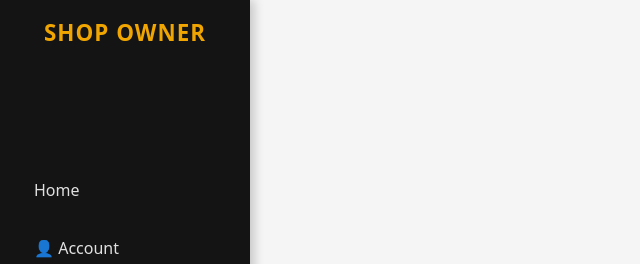
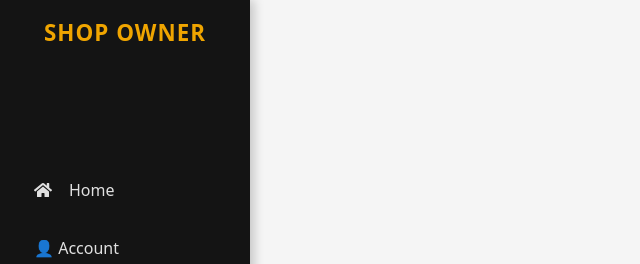
Before and after one commit to nhyy93/SWD_FE, a React (Vite) app: page /shop-owner in a window 1280 px wide. Shown: the top 264 px of the page, without its empty margins (0-640 px from the left). Built offline with nearby package versions, Linux system fonts and the light colour scheme.

Commit message:
up route shopowner

```diff
--- a/src/components/Sidebar/Sidebar.tsx
+++ b/src/components/Sidebar/Sidebar.tsx
@@ -1,5 +1,7 @@
 import { Link, useLocation, useNavigate } from "react-router-dom";
 import styles from "./Sidebar.module.css";
+import { FaHome } from "react-icons/fa";
+
 
 const Sidebar = () => {
   const location = useLocation();
@@ -24,7 +26,12 @@ const Sidebar = () => {
       <ul>
         {isShopOwner ? (
           <>
-            <li><Link to="/">Home</Link></li>
+            <li>
+              <Link to="/">
+                <FaHome size={18} style={{ marginRight: "5px" }} />
+                Home
+              </Link>
+            </li>
             <li><Link to="/shop-owner/account">👤 Account Management</Link></li>
             <li><Link to="/shop-owner/orders">📦 Order Management</Link></li>
             <li><Link to="/shop-owner/order-status">🚀 Order Status</Link></li>
```
